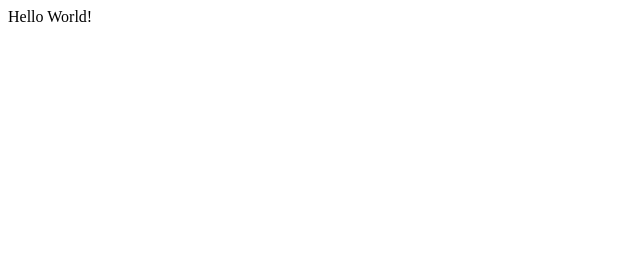
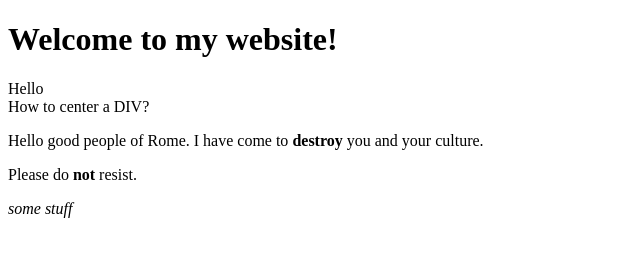
Before and after one commit to ludrol/dev, a plain HTML site: page hello.html in a window 1280 px wide. Shown: the whole page, without its empty margins (0-640 px from the left). Drawn offline with Linux system fonts and the light colour scheme.

Commit message:
some changes

```diff
--- a/hello.html
+++ b/hello.html
@@ -1,11 +1,31 @@
 <!DOCTYPE html>
 <html lang="en">
-  <head>
-    <meta charset="UTF-8">
-    <title>My First Webpage</title>
-  </head>
+<head>
+  <meta charset="UTF-8">
+  <meta http-equiv="X-UA-Compatible" content="IE=edge">
+  <meta name="viewport" content="width=device-width, initial-scale=1.0">
+  <title>My Own Website</title>
+</head>
+<body>
 
-  <body>
-    Hello World!
-  </body>
+  <h1>
+  Welcome to my website!
+  </h1>
+  <div>
+  Hello
+    <div>How to center a DIV?</div>
+  </div>
+  <p>
+  Hello good people of Rome. I have come to <strong>destroy</strong> you and your culture.
+
+  </p>
+  <p>
+  Please do <b>not</b> resist.
+  </p>
+
+  <em>some stuff</em>
+
+  <!-- hello this is a comment -->
+
+</body>
 </html>
```
